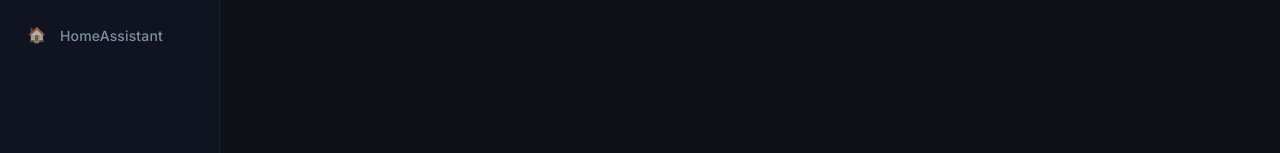
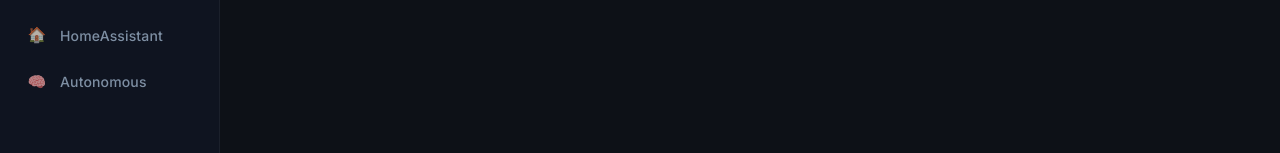
Before and after one commit to amarnath3003/IoT-Claw, a React (Vite) app in the folder frontend/: page / in a window 1280 px wide. Shown: the part 386-539 px from the top of the page. Built offline with nearby package versions, Linux system fonts and the light colour scheme; no server answers.

Commit message:
add AutonomousClaw component and update tabs in App

```diff
--- a/frontend/src/App.jsx
+++ b/frontend/src/App.jsx
@@ -7,6 +7,7 @@ import HAManager from './components/HAManager'
 import WorkflowEditor from './components/WorkflowEditor'
 import TemplateLibrary from './components/TemplateLibrary'
 import FlashDevice from './components/FlashDevice'
+import AutonomousClaw from './components/AutonomousClaw'
 import useWebSocket from './hooks/useWebSocket'
 import { zigbeePermitJoin } from './api'
 import './index.css'
@@ -24,6 +25,7 @@ const TABS = [
   { id: 'Templates',     icon: '⊟' },
   { id: 'Flash',         icon: '⚡' },
   { id: 'HomeAssistant', icon: '🏠' },
+  { id: 'Autonomous',  icon: '🧠' },
 ]
 
 export default function App() {
@@ -208,6 +210,7 @@ export default function App() {
             {activeTab === 'Templates'     && <TemplateLibrary />}
             {activeTab === 'Flash'         && <FlashDevice />}
             {activeTab === 'HomeAssistant' && <HAManager deviceStates={deviceStates} />}
+            {activeTab === 'Autonomous'    && <AutonomousClaw wsMessages={lastMessage} />}
           </div>
         </main>
       </div>
```
